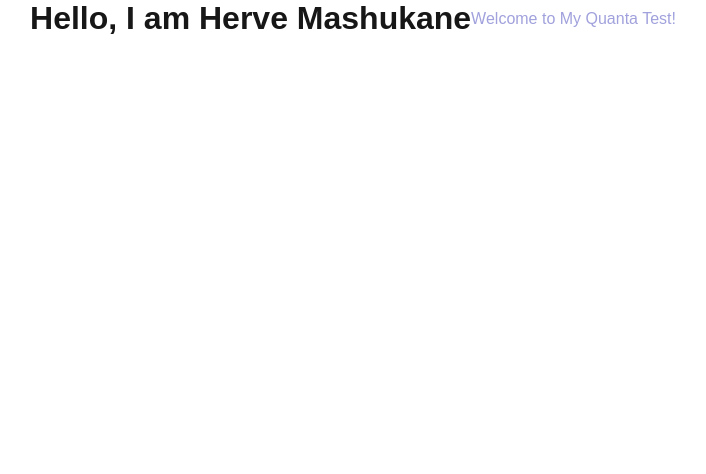
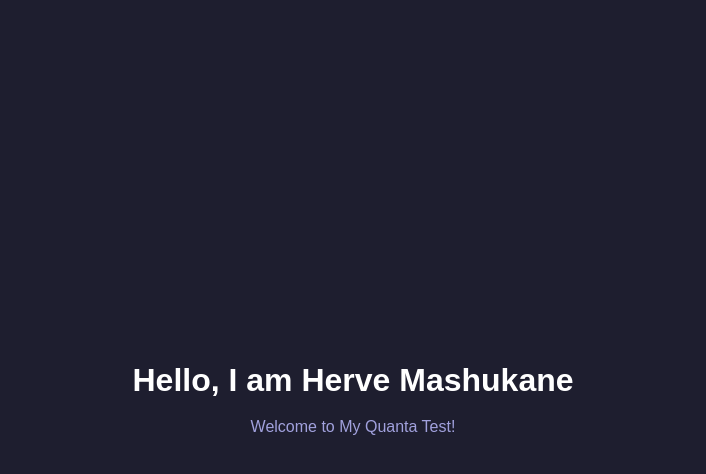
Before and after one commit to HerveMashukane/quanta-test, a Next.js app: page / in a window 1280 px wide. Shown: the top 474 px of the page, without its empty margins (287-993 px from the left). Built offline with nearby package versions, Linux system fonts and the light colour scheme.

Commit message:
center items

```diff
--- a/src/app/page.module.css
+++ b/src/app/page.module.css
@@ -2,16 +2,23 @@
   display: flex;
   justify-content: center;
   align-items: center;
+  flex-direction: column;
+  height: 100vh;
+  text-align: center;
+  background-color: #1e1e2f;
+  padding: 0 20px;
 }
 
 .title {
   font-size: 2rem;
   font-weight: bold;
-  color: wite;
-  text-align: center;
+  color: white;
+  margin-bottom: 1rem;
 }
+
 .paragraph {
   color: rgb(161, 161, 221);
-  text-align: center;
   font-size: 1rem;
+  line-height: 1.5;
+  max-width: 600px;
 }
```
